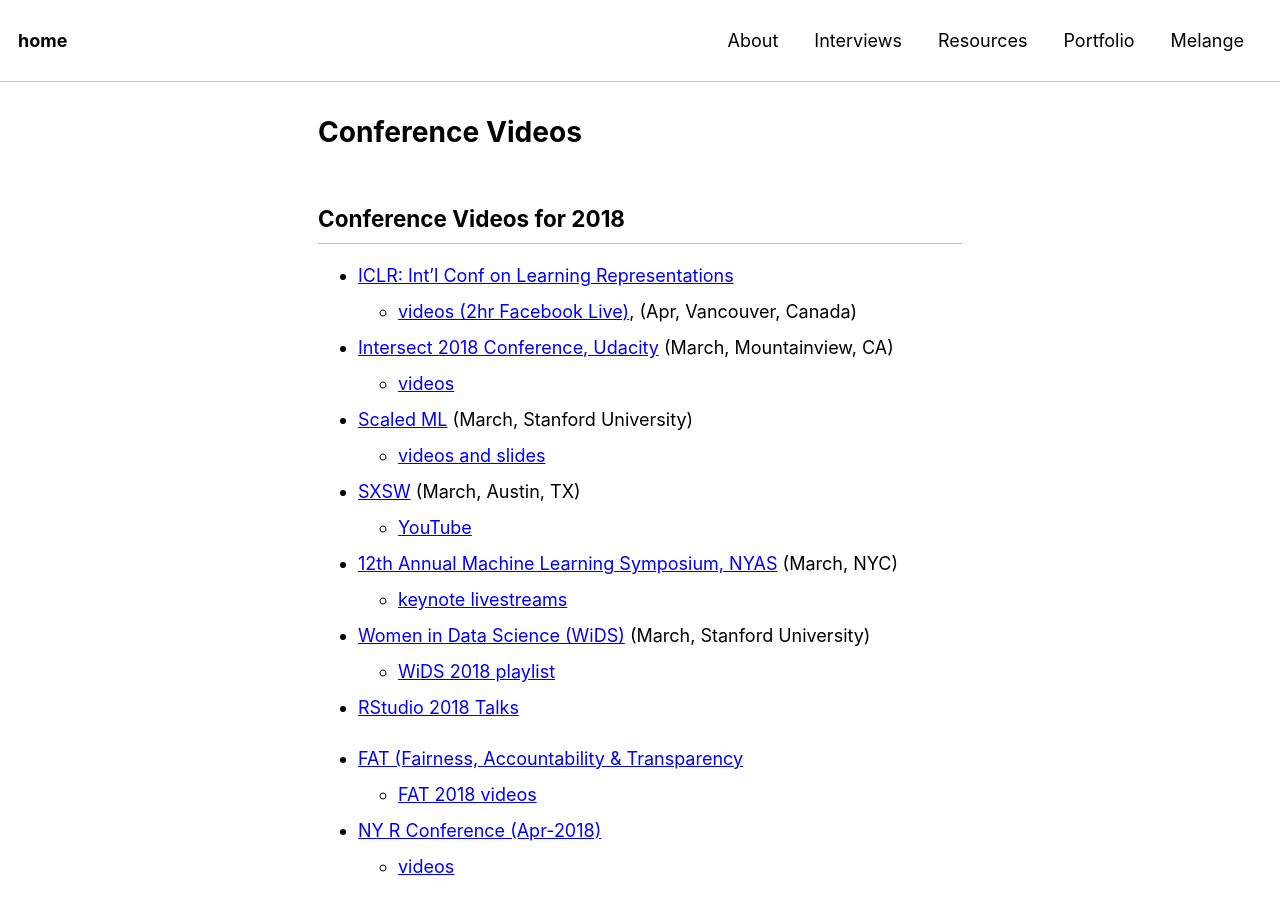
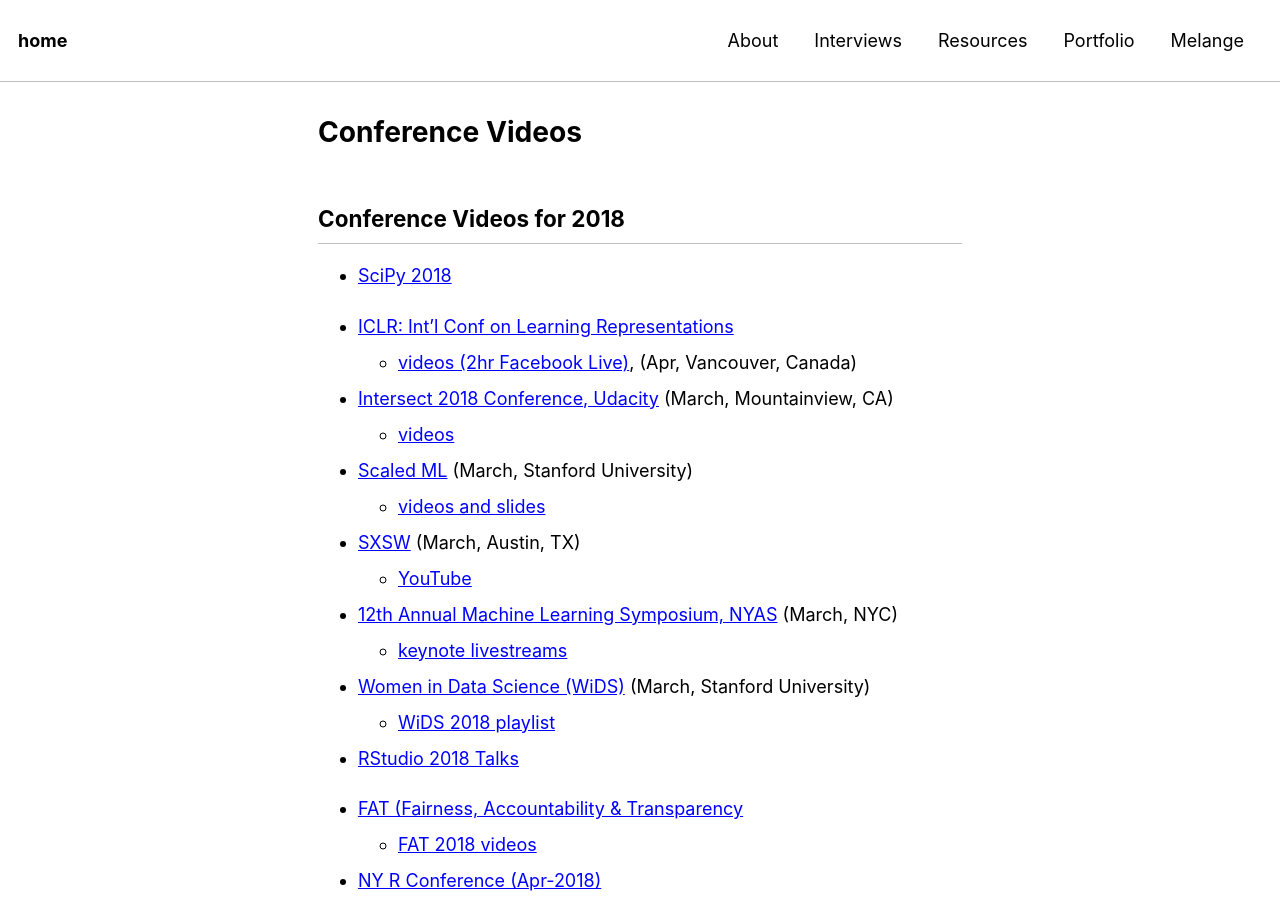
Before and after one commit to reshamas/reshamas.github.io, a Jekyll site: the page built from resources/conf_videos.md, in a window 1280 px wide and 900 px high. Built offline with Jekyll 4.4.1, drawn with Linux system fonts in a browser that asks for light colours.

Commit message:
Update conf_videos.md

```diff
--- a/resources/conf_videos.md
+++ b/resources/conf_videos.md
@@ -6,6 +6,8 @@
 ---
 
 ## Conference Videos for 2018
+
+* [SciPy 2018](https://www.youtube.com/playlist?list=PLYx7XA2nY5Gd-tNhm79CNMe_qvi35PgUR)
 
 * [ICLR: Int'l Conf on Learning Representations](https://iclr.cc)
   - [videos (2hr Facebook Live)](https://www.facebook.com/iclr.cc/videos/2123114954384226/), (Apr, Vancouver, Canada)
```
